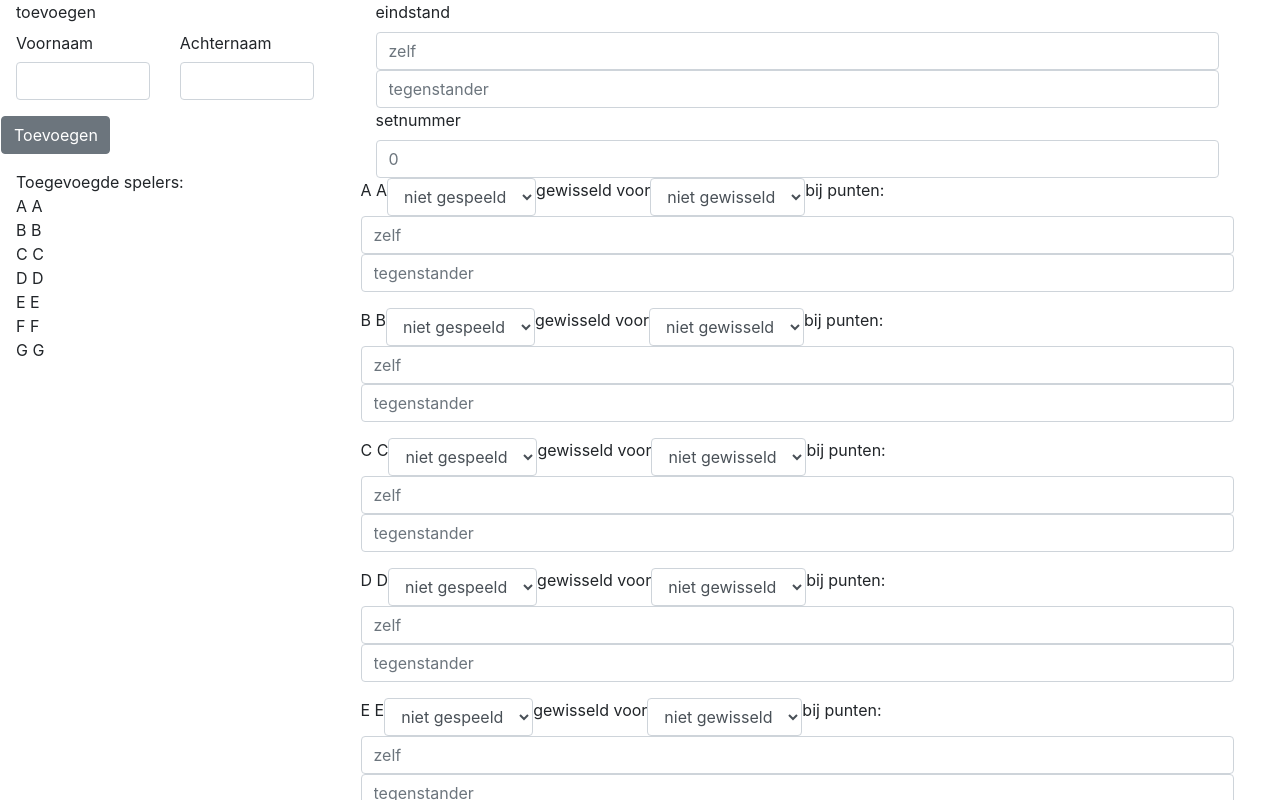
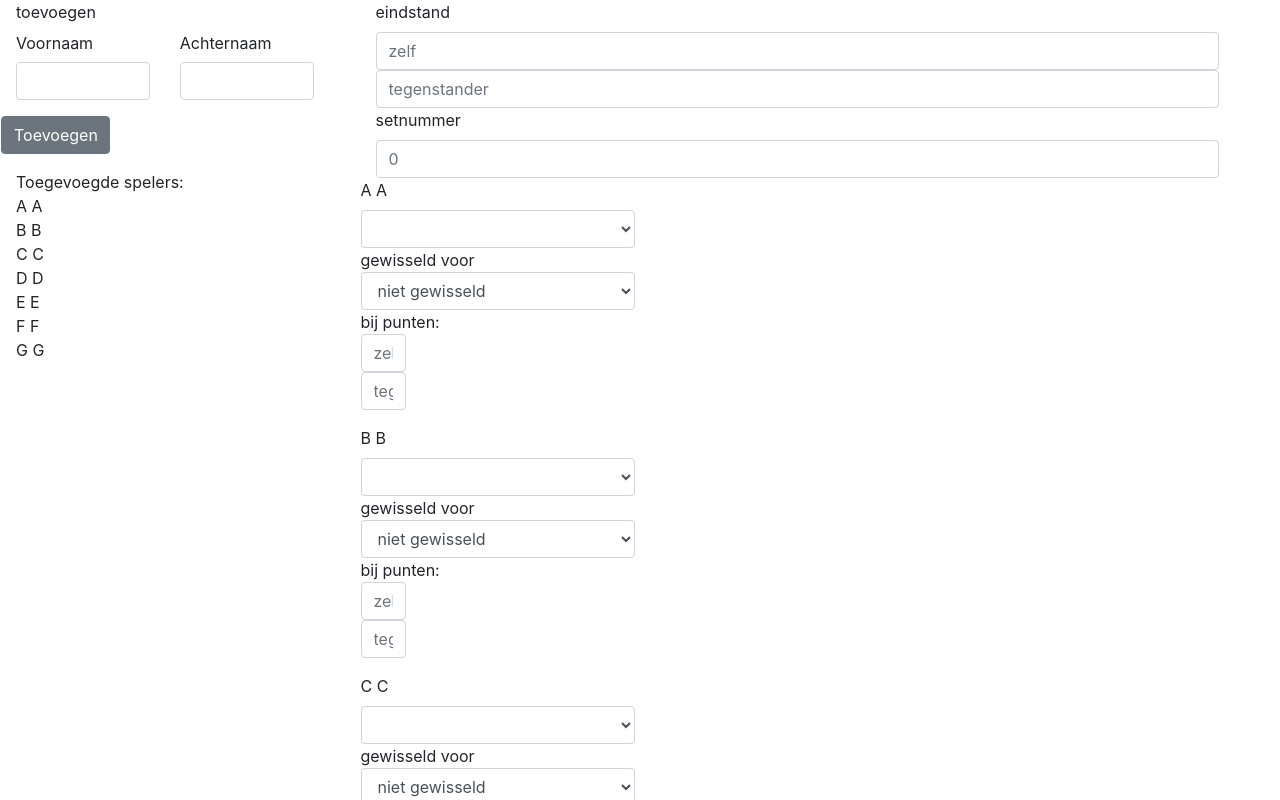
Before and after one commit to DeDwerg/volleybal-app, an Angular app: page / in a window 1280 px wide. Shown: the top 800 px of the page. Built offline with nearby package versions, Linux system fonts and the light colour scheme.

Commit message:
set formulier toegevoegd

```diff
--- a/src/app/set/set.component.html
+++ b/src/app/set/set.component.html
@@ -4,12 +4,14 @@
   <input formControlName="standTegenstander" class="form-control" type=text placeholder=tegenstander>
   <label>setnummer</label>
   <input type=number class="form-control" placeholder=0 formControlName="setnummer">
-  <div class="form-group row" *ngFor="let speler of getSpelers()">
+  <div formArrayName="spelersPrestatie">
+    <div class="form-group row" *ngFor="let spelerPrestatie of getFormGroupSpelersThingie().controls; let i = index">
+      <div [formGroupName]="i">
         <div>
-      <label>{{ speler.voornaam }} {{ speler.achternaam }}</label>
+          <label>{{ spelerPrestatie.get('voornaam').value }} {{ spelerPrestatie.get('achternaam').value }}</label>
         </div>
         <div>
-      <select id="inputState" class="form-control">
+          <select id="inputState" class="form-control" formControlName="positie">
             <option selected>niet gespeeld</option>
             <option>spelverdeler</option>
             <option>buiten</option>
@@ -20,7 +22,7 @@
         </div>
         gewisseld voor
         <div>
-      <select id="inputState" class="form-control">
+          <select id="inputState" class="form-control" formControlName="gewisseld">
             <option selected>niet gewisseld</option>
             <option *ngFor="let speler of getSpelers()">
               {{speler.voornaam}} {{speler.achternaam}}
@@ -28,8 +30,10 @@
           </select>
         </div>
         bij punten:
-    <input type=text class="form-control" placeholder=zelf>
-    <input class="form-control" type=text placeholder=tegenstander>
+        <input type=text class="form-control col-2" placeholder=zelf formControlName="wisselstandZelf">
+        <input class="form-control col-2" type=text placeholder=tegenstander formControlName="wisselstandTegenstander">
+      </div>
+    </div>
   </div>
   <div class="form-group row">
     <button type="submit" id="btnSubmit" class="btn btn-secondary btn-block col-4">
--- a/src/app/set/set.component.ts
+++ b/src/app/set/set.component.ts
@@ -2,7 +2,7 @@ import { Component, OnInit } from '@angular/core';
 import { SpelersService } from '../spelers/spelers.service';
 import { Speler } from '../spelers/speler.model';
 import { Form } from '../form';
-import { FormGroup, FormBuilder, FormControl } from '@angular/forms';
+import { FormGroup, FormBuilder, FormArray } from '@angular/forms';
 
 @Component({
   selector: 'app-set',
@@ -14,6 +14,7 @@ export class SetComponent extends Form implements OnInit {
   form: FormGroup;
   formErrors = {};
   validationMessages = {};
+  spelersPrestatie: FormArray;
 
   constructor(
     private fb: FormBuilder,
@@ -23,37 +24,70 @@ export class SetComponent extends Form implements OnInit {
     this.createForm();
   }
 
+  get spelersPrestatieFormGroup() {
+    return this.form.get('spelersPrestatie') as FormArray;
+  }
+
   protected createForm() {
     this.form = this.fb.group({
       standZelf: [],
       standTegenstander: [],
       setnummer: [],
-      posities: this.fb.array([
-        new FormGroup({
-          speler: new FormControl(),
-          positie: new FormControl()
+      spelersPrestatie: this.fb.array([
+        this.fb.group({
+          positie: [],
+          gewisseld: [],
+          wisselstandZelf: [],
+          wisselstandTegenstander: [],
+          voornaam: [],
+          achternaam: [],
         })
-      ]),
-      speler: Speler
-      // positie_speler.voornaam_speler.achternaam: []
+      ])
     });
+    this.spelersPrestatie = this.form.get('spelersPrestatie') as FormArray;
     super.createForm();
   }
 
-  submitForm() {
-    // add prestatie
-    console.log(this.form.get('standZelf').value);
-    console.log(this.form.get('standTegenstander').value);
-    console.log(this.form.get('setnummer').value);
-    Object.keys(this.form.get('posities')).forEach(element => {
-      console.log(element);
-    });
+  getFormGroupSpelersThingie() {
+    this.getSpelers();
+    return this.spelersPrestatieFormGroup;
   }
 
-  ngOnInit() {
+  submitForm() {
+    console.log(this.form.value);
   }
 
   getSpelers(): Array<Speler> {
+    const spelers: Array<{ voornaam: string, achternaam: string }> = [];
+    this.spelersPrestatie.controls.forEach((spelerPrestatie) => {
+      if (spelerPrestatie.get('voornaam').value !== null && spelerPrestatie.get('achternaam').value !== null) {
+        spelers.push({ voornaam: spelerPrestatie.get('voornaam').value, achternaam: spelerPrestatie.get('achternaam').value });
+      } else {
+        this.spelersPrestatie.removeAt(this.spelersPrestatie.controls.indexOf(spelerPrestatie));
+      }
+    });
+    this.spelersService.getSpelers().forEach((speler) => {
+      let gevonden: boolean = false;
+      spelers.forEach((naam) => {
+        if (naam.voornaam === speler.voornaam && naam.achternaam === speler.achternaam) {
+          gevonden = true;
+        }
+      });
+      if (!gevonden) {
+        this.spelersPrestatie.controls.push(
+          this.fb.group({
+            positie: [],
+            gewisseld: [],
+            wisselstandZelf: [],
+            wisselstandTegenstander: [],
+            voornaam: [speler.voornaam],
+            achternaam: [speler.achternaam],
+          })
+        );
+      }
+    });
     return this.spelersService.getSpelers();
   }
+
+  ngOnInit() { }
 }
--- a/src/app/spelers/spelers.component.ts
+++ b/src/app/spelers/spelers.component.ts
@@ -36,7 +36,7 @@ export class SpelersComponent extends Form implements OnInit {
     const voornaam: string = this.form.get('voornaam').value;
     const achternaam: string = this.form.get('achternaam').value;
     const prestaties: Array<Prestatie> = [];
-    const speler: Speler = { voornaam, achternaam, prestaties };
+    const speler: Speler = { voornaam: voornaam, achternaam: achternaam, prestaties: prestaties };
     this.spelersService.addSpeler(speler);
 
     // add speler
```
Lines whose indentation alone changed are shown as unchanged.
